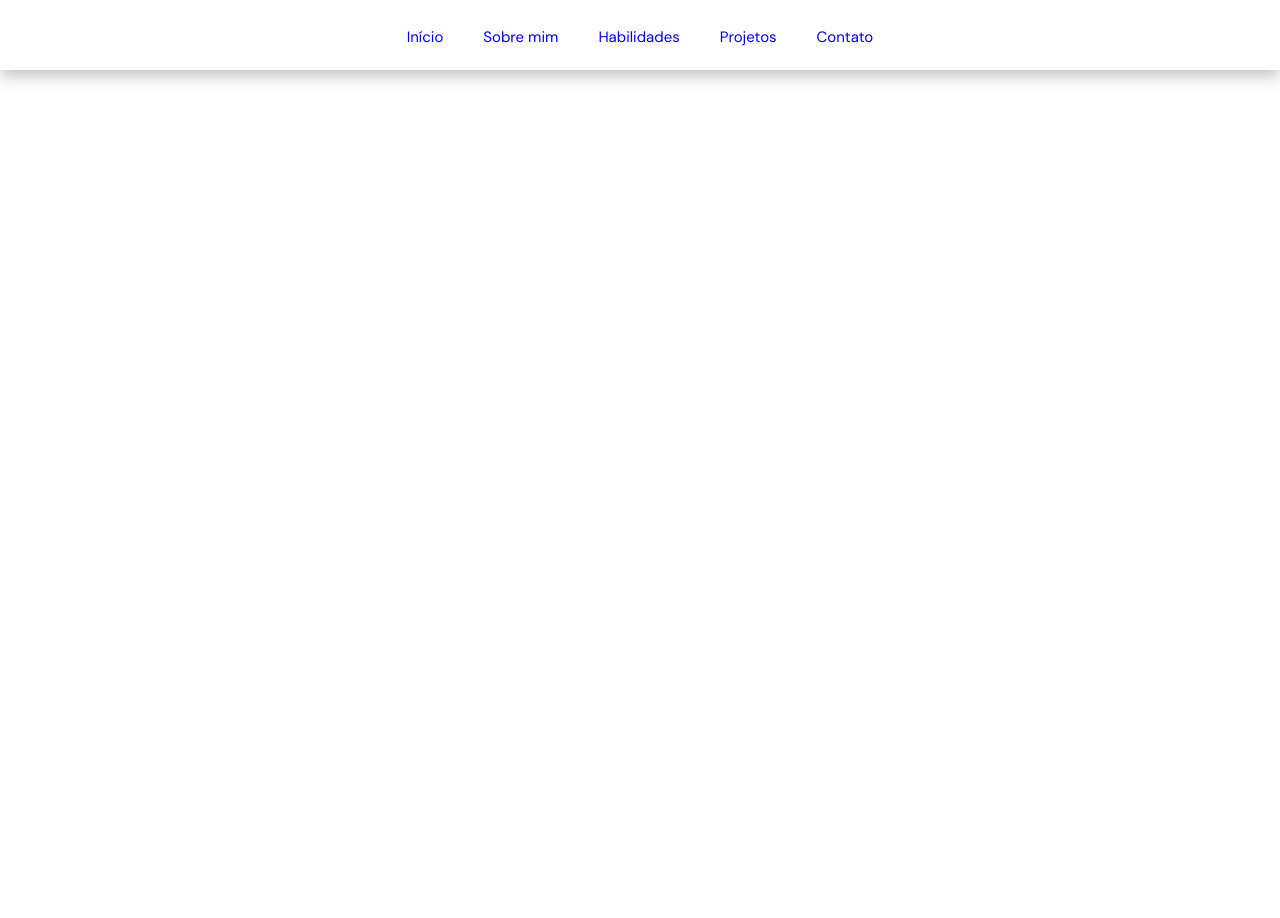
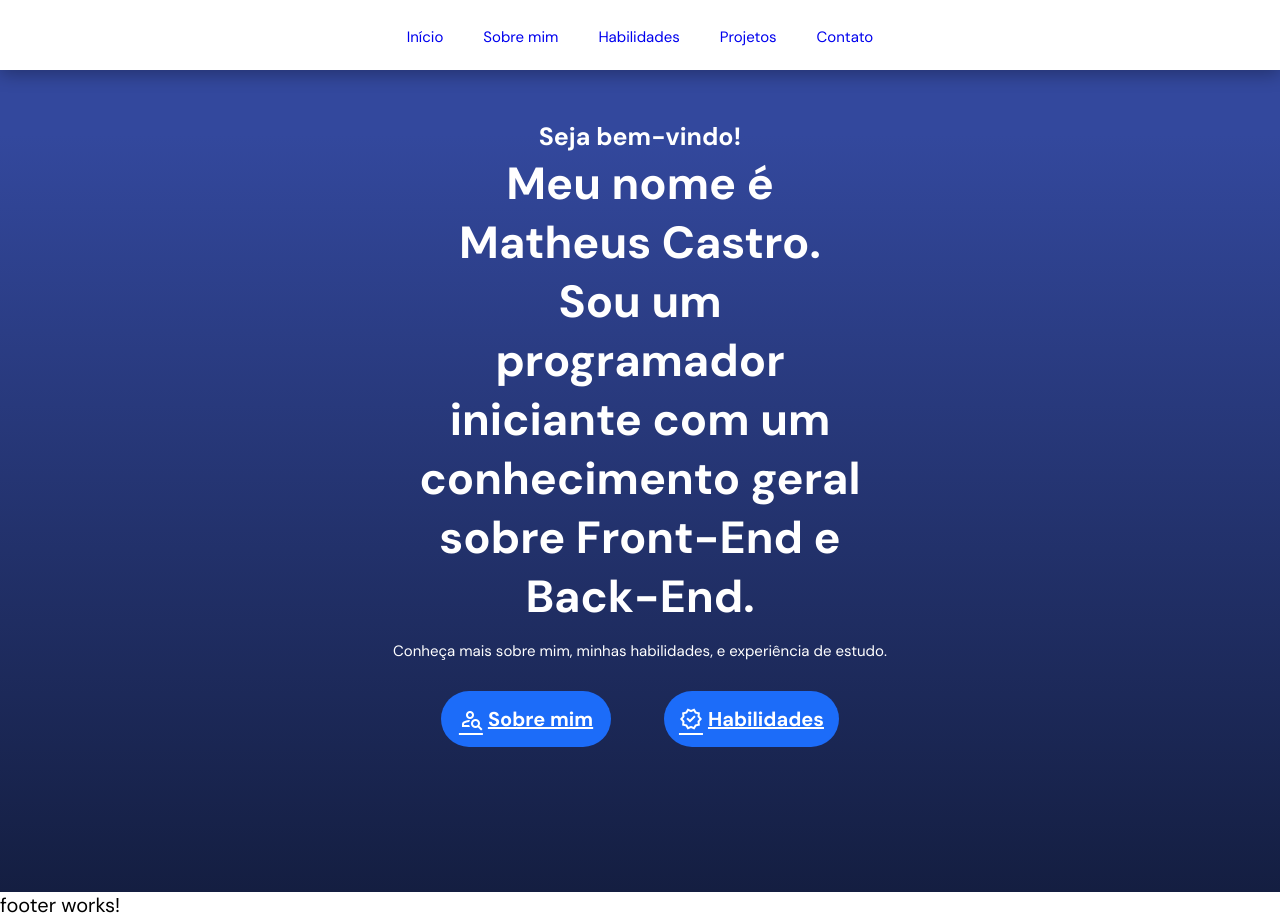
Before and after one commit to Matheus-Castro0/portfolio-matheus, an Angular app: page / in a window 1280 px wide. Before the commit the page ends 800 px from the top, so only its background shows below. Built offline with nearby package versions, Linux system fonts and the light colour scheme.

Commit message:
box banner

```diff
--- a/src/app/home/home.component.css
+++ b/src/app/home/home.component.css
@@ -0,0 +1,66 @@
+/* box banner */
+
+.banner {
+    display: flex;
+    justify-content: center;
+    background: linear-gradient(180deg, var(--color-blue-2) 15%, var(--color-blue-3) 100%);
+    color: #fff;
+    padding: 70px;
+    text-align: center;
+}
+
+.banner .box {
+    display: flex;
+    flex-direction: column;
+    align-items: center;
+    padding: 45px 5px;
+}
+
+.banner .box .paragraph {
+    margin: 15px 0;
+    font-size: var(--font-size-5);
+    font-weight: 400;
+    color: #fff;
+}
+
+.banner .box .title1 {
+    font-size: var(--font-size-3);
+}
+
+.banner .box .title2 {
+    font-size: var(--font-size-1);
+    display: block;
+    max-width: 450px;
+}
+
+.banner .box .buttons {
+    display: flex;
+    align-items: center;
+    flex-wrap: wrap;
+    margin: 15px;
+    width: 100%;
+    justify-content: space-evenly;
+}
+
+.banner .box .buttons a {
+    display: flex;
+    align-items: center;
+    justify-content: center;
+    padding: 15px;
+    min-width: 170px;
+    border-radius: 35px;
+    margin: 0 5px 15px;
+    font-size: var(--font-size-4);
+    font-weight: 700;
+    background: var(--color-blue-1);
+    color:#fff;
+}
+
+.banner .box .buttons a:hover {
+    background: var(--color-blue-2);
+    cursor: pointer;
+}
+
+.banner .box .buttons a i {
+    margin-right: 5px;
+}
--- a/src/app/home/home.component.html
+++ b/src/app/home/home.component.html
@@ -1 +1,25 @@
-<p>home works!</p>
+<main>
+    <section id="banner" class="banner">
+        <div class="box">
+            <h1>
+                <span class="title1">Seja bem-vindo!</span>
+                <span class="title2">Meu nome é Matheus Castro. Sou um programador iniciante com um conhecimento geral
+                    sobre Front-End e Back-End.</span>
+            </h1>
+
+            <p class="paragraph">Conheça mais sobre mim, minhas habilidades, e experiência de estudo.</p>
+
+            <div class="buttons">
+                <a href="#about">
+                    <i class="material-symbols-outlined">person_search</i>
+                    Sobre mim
+                </a>
+                <a href="#skills">
+                    <i class="material-symbols-outlined">verified</i>
+                    Habilidades
+                </a>
+            </div>
+        </div>
+
+    </section>
+</main>
--- a/src/index.html
+++ b/src/index.html
@@ -15,7 +15,7 @@
     rel="stylesheet">
 
   <link rel="stylesheet"
-    href="https://fonts.googleapis.com/css2?family=Material+Symbols+Outlined:opsz,wght,FILL,GRAD@20..48,100..700,0..1,-50..200&icon_names=menu" />
+    href="https://fonts.googleapis.com/css2?family=Material+Symbols+Outlined:opsz,wght,FILL,GRAD@20..48,100..700,0..1,-50..200" />
 </head>
 
 <body>
```
